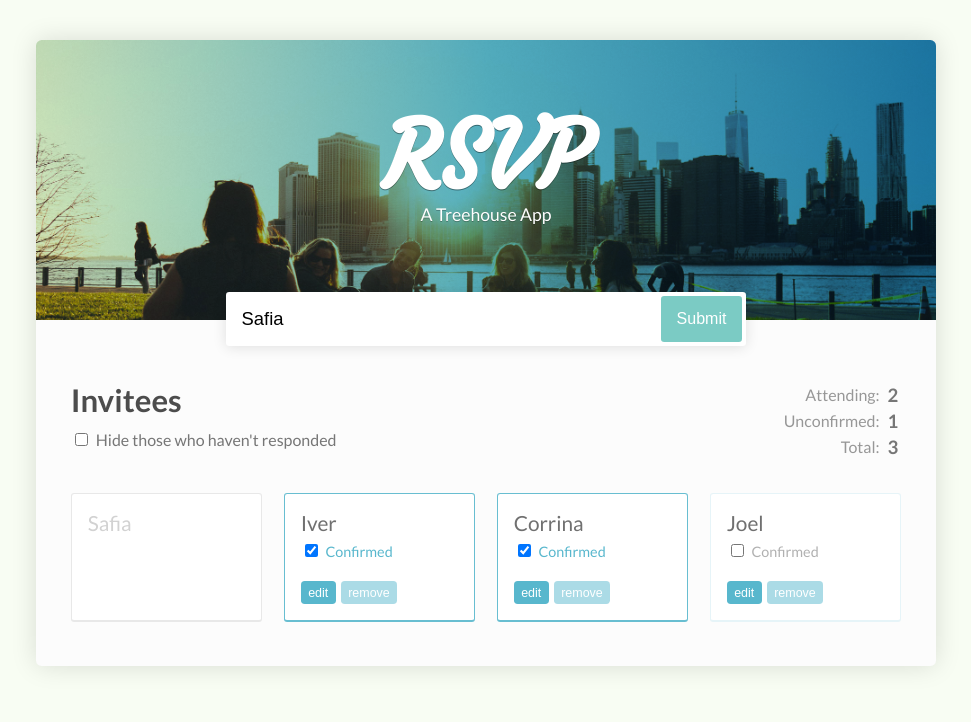
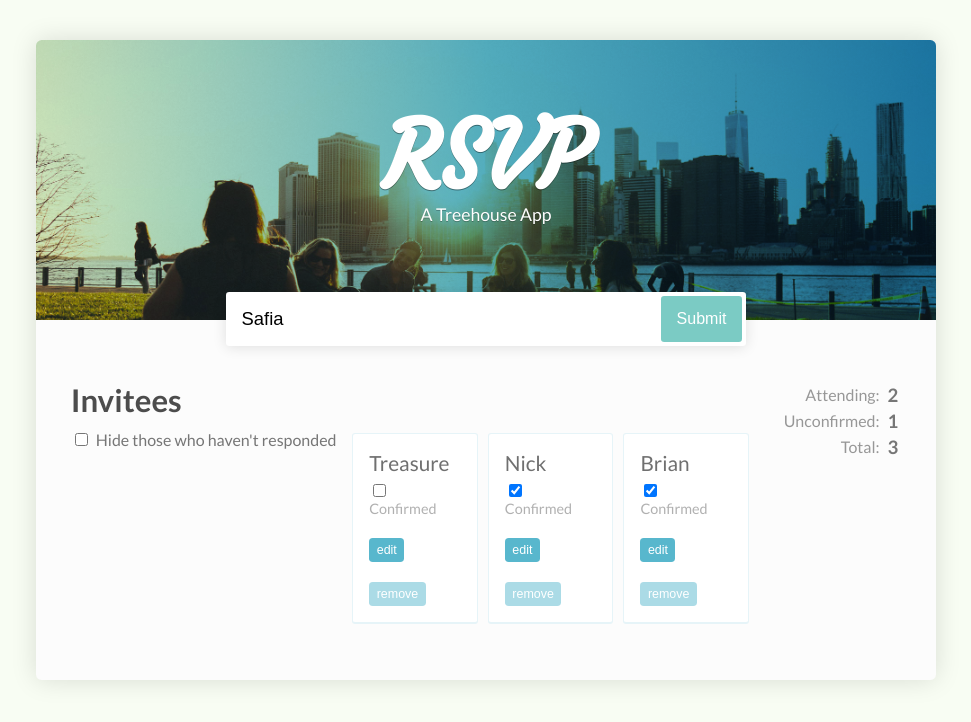
Before and after one commit to bliotti/rsvp-site, a React (Create React App) app: page / in a window 1280 px wide. Shown: the top 722 px of the page, without its empty margins (154-1125 px from the left). Built offline with nearby package versions, Linux system fonts and the light colour scheme.

Commit message:
GuestList Component

```diff
--- a/package.json
+++ b/package.json
@@ -3,6 +3,8 @@
   "version": "0.1.0",
   "private": true,
   "dependencies": {
+    "prop-types": "^15.6.2",
+    "ramda": "^0.25.0",
     "react": "^16.5.1",
     "react-dom": "^16.5.1",
     "react-scripts": "1.1.5"
--- a/src/App.js
+++ b/src/App.js
@@ -1,7 +1,29 @@
 import React, { Component } from 'react'
 import './App.css'
+import GuestList from './GuestList'
 
 class App extends Component {
+  state = {
+    guests: [
+      {
+        name: 'Treasure',
+        isConfirmed: false
+      },
+      {
+        name: 'Nick',
+        isConfirmed: true
+      },
+      {
+        name: 'Brian',
+        isConfirmed: true
+      }
+    ]
+  }
+
+  getTotalInvited = () => this.state.guests.length
+  // getAttendingGuests = () =>
+  // getUnconformedGuests = () =>
+
   render() {
     return (
       <div className="App">
@@ -38,35 +60,7 @@
               </tr>
             </tbody>
           </table>
-          <ul>
-            <li className="pending">
-              <span>Safia</span>
-            </li>
-            <li className="responded">
-              <span>Iver</span>
-              <label>
-                <input type="checkbox" checked /> Confirmed
-              </label>
-              <button>edit</button>
-              <button>remove</button>
-            </li>
-            <li className="responded">
-              <span>Corrina</span>
-              <label>
-                <input type="checkbox" checked /> Confirmed
-              </label>
-              <button>edit</button>
-              <button>remove</button>
-            </li>
-            <li>
-              <span>Joel</span>
-              <label>
-                <input type="checkbox" /> Confirmed
-              </label>
-              <button>edit</button>
-              <button>remove</button>
-            </li>
-          </ul>
+          <GuestList guests={this.state.guests} />
         </div>
       </div>
     )
--- /dev/null
+++ b/src/GuestList.js
@@ -0,0 +1,29 @@
+import React from 'react'
+import PropTypes from 'prop-types'
+import { map } from 'ramda'
+
+const GuestList = props => (
+  <div>
+    <ul>
+      {map(
+        (guest, index) => (
+          <li key={index}>
+            <span>{guest.name}</span>
+            <label>
+              <input type="checkbox" checked={guest.isConfirmed} /> Confirmed
+            </label>
+            <button>edit</button>
+            <button>remove</button>
+          </li>
+        ),
+        props.guests
+      )}
+    </ul>
+  </div>
+)
+
+GuestList.PropTypes = {
+  guests: PropTypes.array.isRequired
+}
+
+export default GuestList
```
Also changed, not shown: 1 other file (tests, documents, lock files or other folders).
